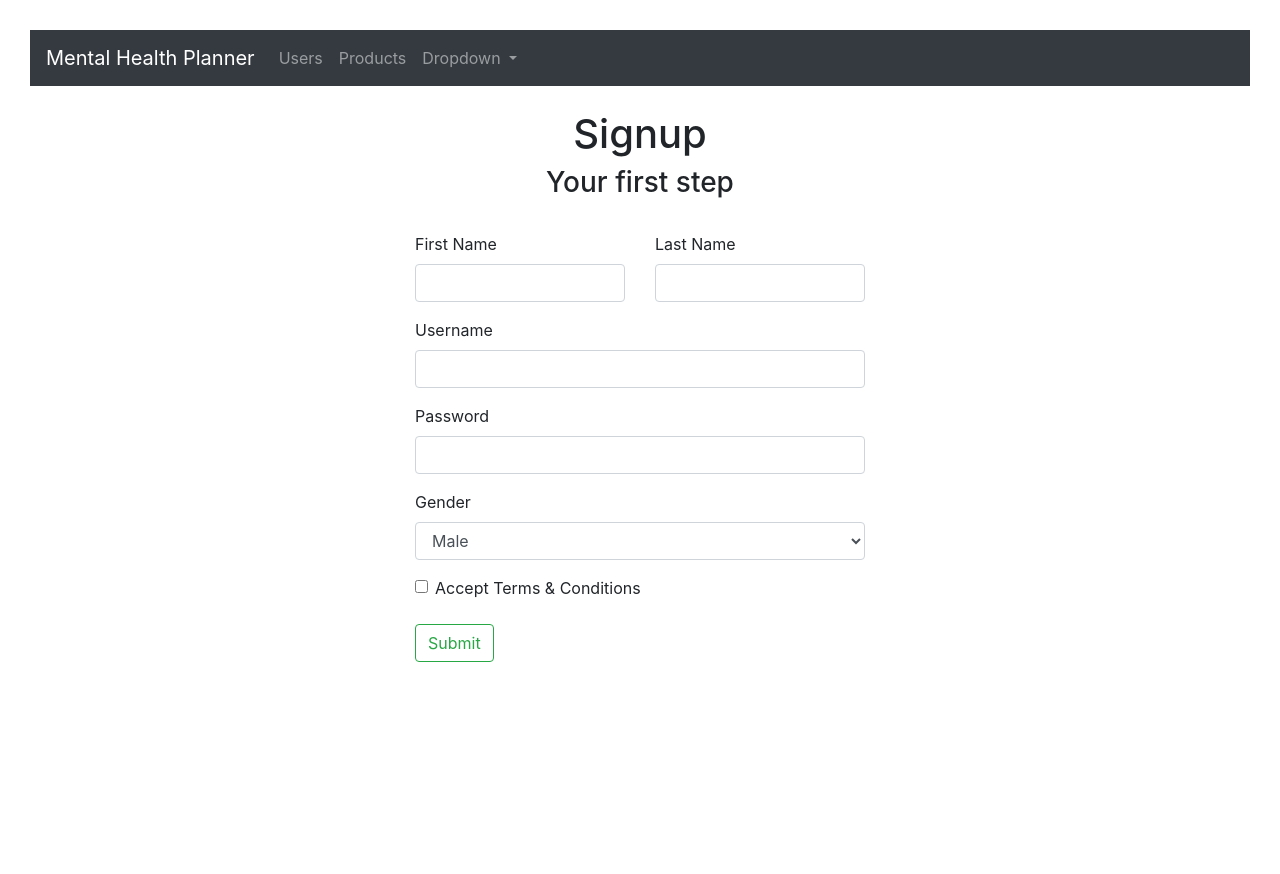
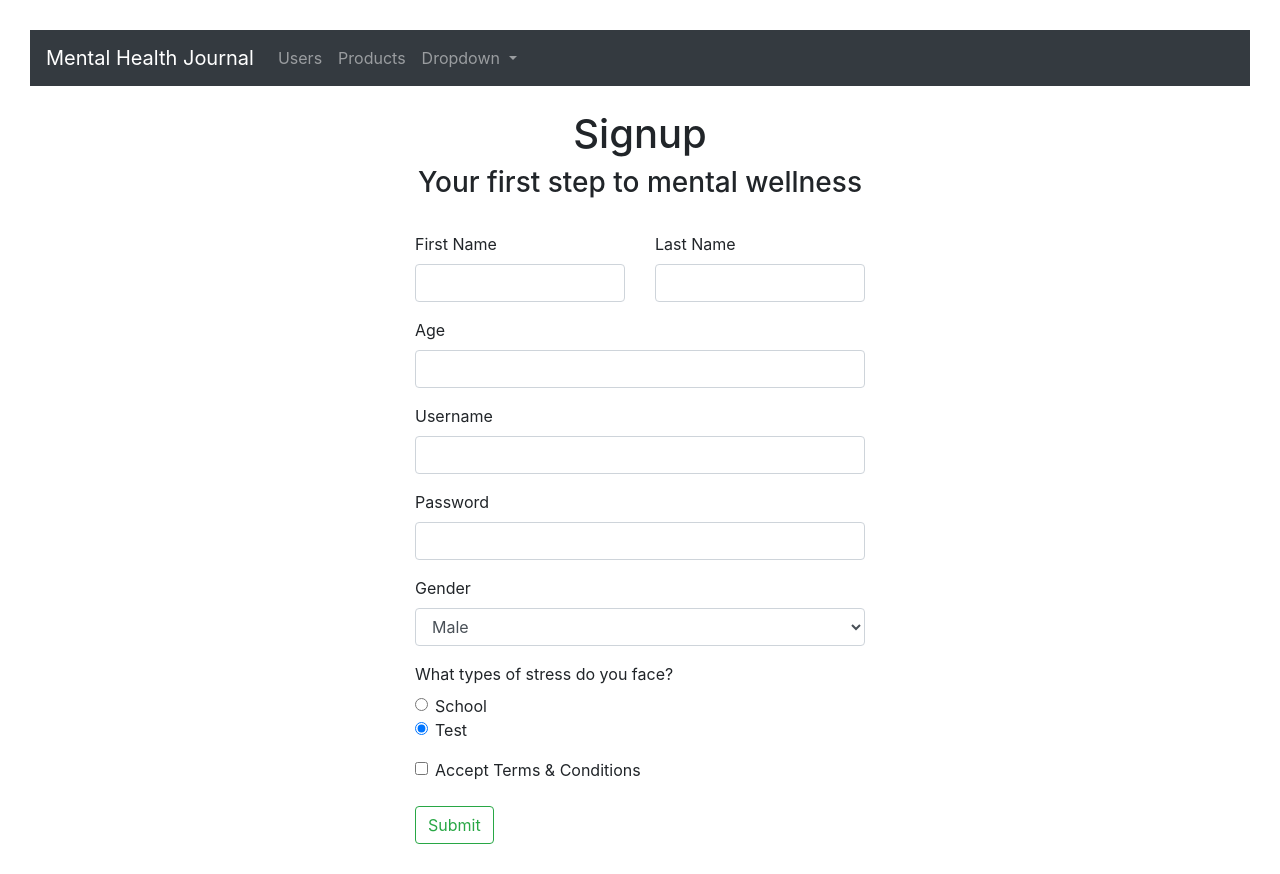
Before and after one commit to esun1999/StarterHacks2019, a website: page signup.html in a window 1280 px wide. Before the commit the page ends 800 px from the top, so only its background shows below. Drawn offline with nearby package versions, Linux system fonts and the light colour scheme.

Commit message:
Uploading sign-up for customization

```diff
--- a/signup.html
+++ b/signup.html
@@ -26,7 +26,7 @@
     <body>
     	<!-- Navigation Bar Template -->
     	<nav class="navbar navbar-expand-sm navbar-dark bg-dark">
-    		<a href="#" class="navbar-brand">Mental Health Planner</a>
+    		<a href="#" class="navbar-brand">Mental Health Journal</a>
     		<button class="navbar-toggler" data-toggle="collapse" data-target="#navbarMenu">
     			<span class="navbar-toggler-icon"></span>
     		</button>
@@ -76,7 +76,7 @@
 				<div class="col">
                     <br>
 					<h1 class="text-center">Signup</h1>
-                    <h3 class="text-center">Your first step</h3>
+                    <h3 class="text-center">Your first step to mental wellness</h3>
                     <br>
 				</div>
 			</div>
@@ -108,6 +108,10 @@
     				</div>
     			</div>
     		</div>
+            <div class="form-group">
+                <label for="age">Age</label>
+                <input type="text" name="age" id="age" class="form-control">
+            </div>
     		<div class="form-group">
     			<label for="username">Username</label>
     			<input type="text" name="username" id="username" class="form-control">
@@ -123,6 +127,21 @@
     				<option value="female">Female</option>
     			</select>
     		</div>
+            <div class="form-group">
+                <label for="stresses">What types of stress do you face?</label>
+                <div class="form-check">
+                    <input class="form-check-input" type="radio" name="exampleRadios" id="exampleRadios1" value="option1" checked>
+                    <label class="form-check-label" for="exampleRadios1">
+                        School
+                    </label>
+                </div>
+                <div class="form-check">
+                    <input class="form-check-input" type="radio" name="exampleRadios" id="exampleRadios1" value="option1" checked>
+                    <label class="form-check-label" for="exampleRadios1">
+                        Test
+                  </label>
+                </div>
+            </div>
     		<div class="form-check">
     			<input type="checkbox" id="accept-terms" class="form-check-input">
     			<label for="accept-terms" class="form-check-label">Accept Terms &amp; Conditions</label>
```
